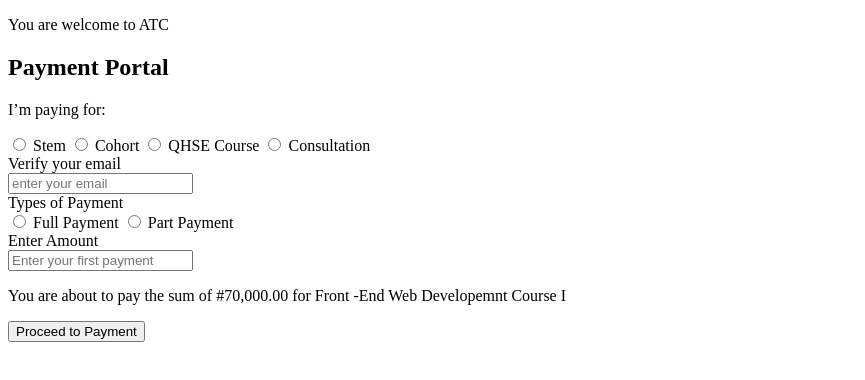
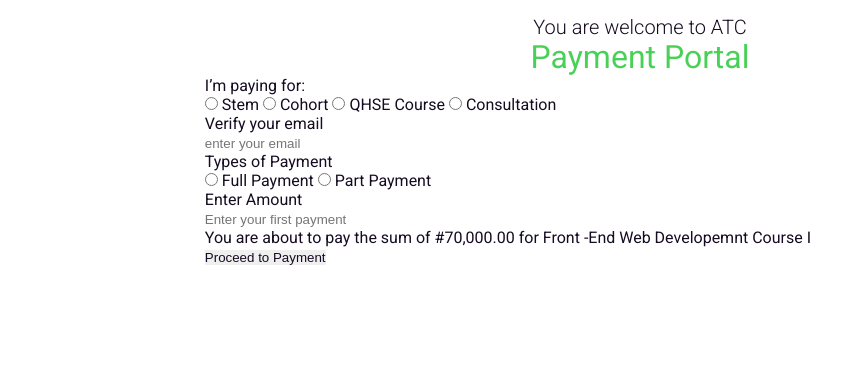
Before and after one commit to israelcoat/AteLogin_ForgetPassWord_Page, a plain HTML site: page index.html in a window 1280 px wide. Shown: the whole page, without its empty margins (0-865 px from the left). Drawn offline with Linux system fonts and the light colour scheme.

Commit message:
second commit

```diff
--- a/index.html
+++ b/index.html
@@ -11,6 +11,7 @@
       href="https://fonts.googleapis.com/css2?family=Josefin+Sans:wght@400;700&family=Poppins:ital,wght@0,400;0,500;0,600;0,700;0,800;0,900;1,400;1,500;1,600;1,700;1,800;1,900&family=Roboto:ital,wght@0,300;0,400;0,500;0,700;0,900;1,300;1,400;1,500;1,700;1,900&display=swap"
       rel="stylesheet"
     />
+    <link rel="stylesheet" href="/styles/index.css">
   </head>
   <body>
     <section>
--- a/styles/_variables.scss
+++ b/styles/_variables.scss
@@ -0,0 +1,4 @@
+$green :rgba(28, 198, 45, 0.8);
+$padding : 2vh 16vw;
+$bottonPadding: 2vh 7vw;
+$bottonBg: #56DF74;
--- a/styles/index.scss
+++ b/styles/index.scss
@@ -1,2 +1,24 @@
 @import "global";
 @import "variables";
+
+section {
+    padding: $padding;
+  div {
+    text-align: center;
+    p {
+      font-family: "Roboto", sans-serif;
+      font-weight: 300;
+      font-size: 20px;
+      line-height: 23px;
+    }
+    h1 {
+      font-family: "Roboto", sans-serif;
+      font-style: normal;
+      font-weight: normal;
+      font-size: 32px;
+      line-height: 37px;
+      color: $green;
+    }
+  }
+
+}
```
Also changed, not shown: styles/index.css, 1 other file.
